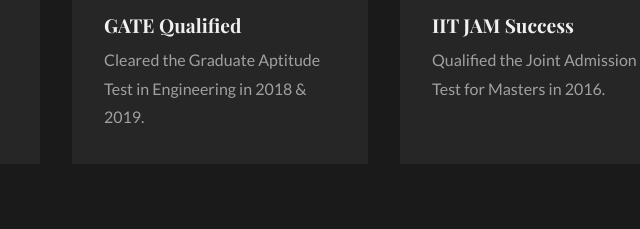
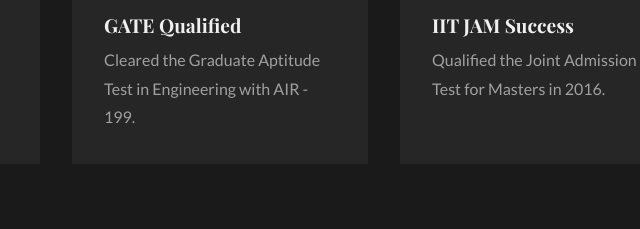
Before and after one commit to klynsingh/CV, a plain HTML site: page index.html in a window 1280 px wide. Shown: the part 4966-5195 px from the top of the page, 420-1060 px from the left. Drawn offline with nearby package versions, Linux system fonts and the light colour scheme.

Commit message:
Gate Rank Updated

```diff
--- a/index.html
+++ b/index.html
@@ -280,7 +280,7 @@
                     <div class="card" data-aos="fade-up" data-aos-delay="200">
                         <div class="card-icon">📝</div>
                         <h3 class="card-title">GATE Qualified</h3>
-                        <p class="card-description">Cleared the Graduate Aptitude Test in Engineering in 2018 & 2019.</p>
+                        <p class="card-description">Cleared the Graduate Aptitude Test in Engineering with AIR - 199.</p>
                     </div>
                     <div class="card" data-aos="fade-up" data-aos-delay="300">
                         <div class="card-icon">🔬</div>
```
